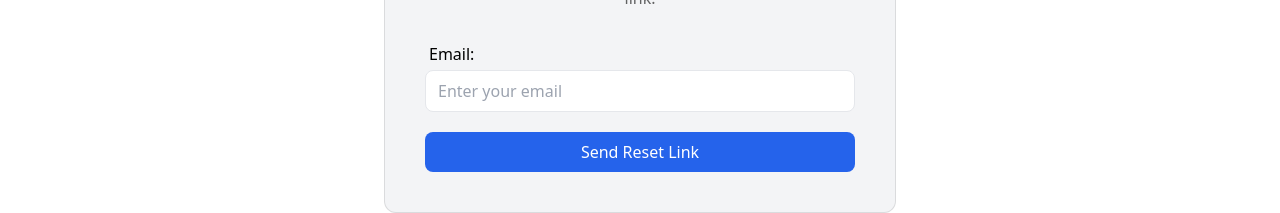
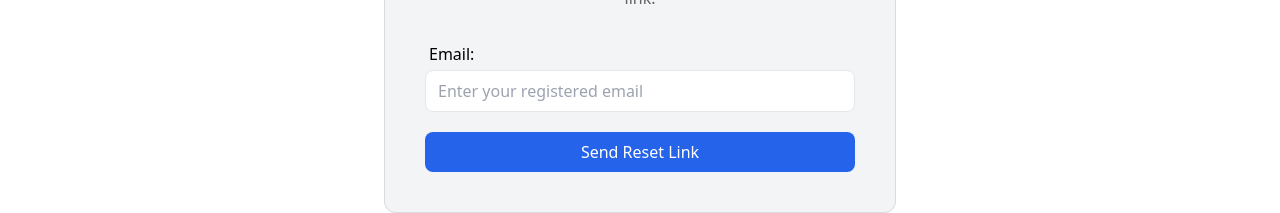
Before and after one commit to Amar-Gupta-721/Blog_Web_App, a React (Vite) app: page /forgot-password in a window 1280 px wide. Shown: the part 181-394 px from the top of the page. Built offline with nearby package versions, Linux system fonts and the light colour scheme; no server answers.

Commit message:
update forgotPassword

```diff
--- a/src/pages/ForgotPassword.jsx
+++ b/src/pages/ForgotPassword.jsx
@@ -33,7 +33,7 @@ const ForgotPassword = () => {
                     <div className="space-y-5">
                         <Input
                             label="Email: "
-                            placeholder="Enter your email"
+                            placeholder="Enter your registered email"
                             type="email"
                             {...register("email", {
                                 required: true,
```
